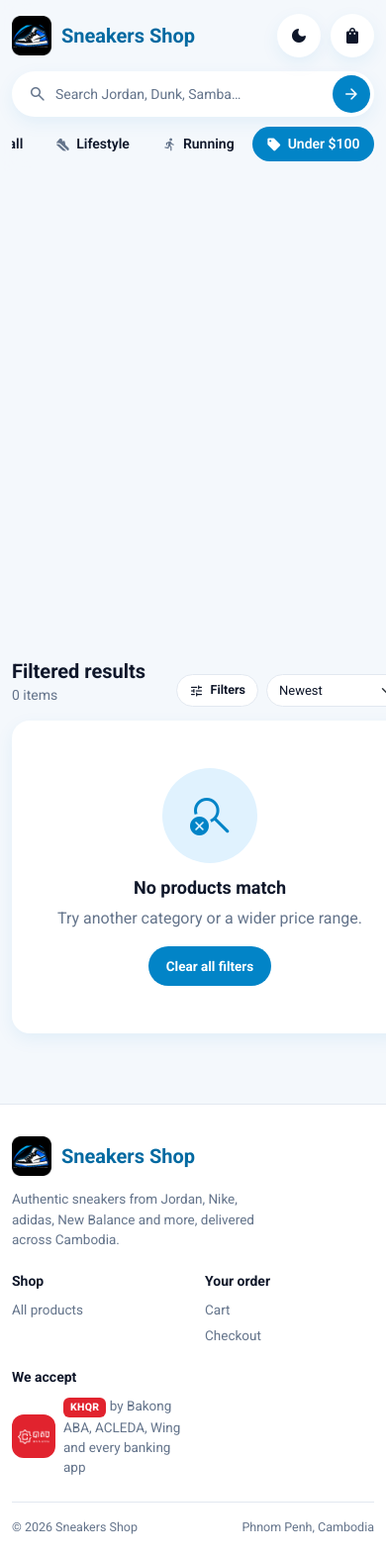
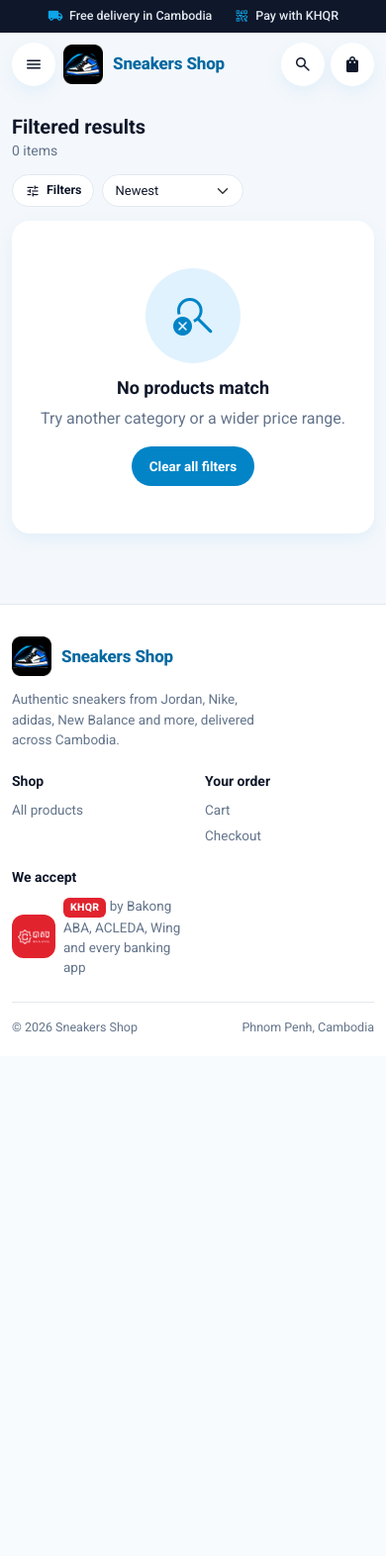
Before and after one commit to Vanchha16/ADV_PP_Final, a Flask app: page /?max=100 in a window 390 px wide; the page is wider, and only the part inside the window is pictured. Shown: that part at 99% size. After the commit the page ends 1045 px from the top of that part, so only its background shows below. Run offline with Flask 3, Linux system fonts and the light colour scheme; the visitor is signed in with stand-in values (Sample User, id 1); data that the repository does not hold is empty; parts of the project's set-up code (start-up, migrations or seed data) failed here and were passed over; some libraries are stand-ins or nearby versions.

Commit message:
Rebuild the store header
- Thin announcement strip: free delivery, KHQR, 100% authentic.
- One header row: logo, menu (Home, Basketball, Lifestyle, Running,
  Under $100) with an underline on the current section, and search /
  theme / cart buttons.
- Search opens as a bar under the header from the search icon (or the
  / key), closes with Esc, and stays open on search results.
- Phones get a menu button that slides in a panel with the sections,
  cart, dark mode switch and shop perks.
- Fix: on phones the hidden filter panel left a large empty gap above
  the products; it is now a proper slide-in panel that fits the screen.

```diff
--- a/shop/static/css/style.css
+++ b/shop/static/css/style.css
@@ -153,41 +153,81 @@ html.dark .switch { background: var(--line); }
 .switch-row input:focus-visible + .switch { outline: 2px solid var(--brand); outline-offset: 2px; }
 
 /* =========================================================== STORE */
+/* announcement strip above the header */
+.announce { background: var(--ink); color: #e2e8f0; font-size: 12.5px; font-weight: 500; }
+html.dark .announce { background: #05070a; color: #cbd5e1; }
+.announce-inner { display: flex; justify-content: center; align-items: center; gap: 22px; margin: 0; padding: 7px 0; flex-wrap: wrap; row-gap: 2px; }
+.announce-inner span { display: inline-flex; align-items: center; gap: 6px; white-space: nowrap; }
+.announce-inner .ms { color: var(--brand-light); }
+
+/* header: logo · menu · actions in one row */
 .topbar { position: sticky; top: 0; z-index: 1030; background: color-mix(in srgb, var(--page) 88%, transparent); backdrop-filter: blur(14px);
-  transition: box-shadow .25s ease; }
-.topbar.is-scrolled { box-shadow: 0 6px 20px rgba(2, 132, 199, .1); }
-.brandbar { display: flex; align-items: center; gap: 14px; padding: 14px 0; }
+  border-bottom: 1px solid transparent; transition: box-shadow .25s ease, border-color .25s ease; }
+.topbar.is-scrolled { box-shadow: 0 6px 20px rgba(2, 132, 199, .1); border-bottom-color: var(--line); }
+.navrow { display: flex; align-items: center; gap: 14px; min-height: 72px; }
 .brand { display: inline-flex; align-items: center; gap: 10px; text-decoration: none; color: var(--ink); flex: none; }
 .brand img { width: 40px; height: 40px; }
-.brand strong { display: block; font-size: 20px; font-weight: 700; line-height: 1.1; color: var(--brand-dark); }
+.brand strong { display: block; font-size: 20px; font-weight: 800; line-height: 1.1; color: var(--brand-dark); letter-spacing: -.01em; }
 html.dark .brand strong { color: var(--brand); }
 .brand small { display: block; font-size: 13px; color: var(--muted); }
-.search-pill { flex: 1; max-width: 560px; margin: 0 auto; display: flex; align-items: center; gap: 8px; background: var(--card);
-  border-radius: 999px; padding: 4px 4px 4px 16px; box-shadow: var(--shadow); }
+
+.mainnav { display: none; align-items: center; gap: 4px; margin: 0 auto; }
+.mainnav a { position: relative; padding: 10px 14px; color: var(--ink); font-weight: 600; font-size: 15px; text-decoration: none;
+  border-radius: 10px; transition: color .2s ease, background-color .2s ease; }
+.mainnav a::after { content: ""; position: absolute; left: 14px; right: 14px; bottom: 3px; height: 3px; border-radius: 3px;
+  background: currentColor; transform: scaleX(0); transition: transform .25s cubic-bezier(.22, 1, .36, 1); }
+.mainnav a:hover { color: var(--brand); }
+.mainnav a:hover::after { transform: scaleX(.5); }
+.mainnav a.active { color: var(--brand); }
+.mainnav a.active::after { transform: scaleX(1); }
+.mainnav a.deal { color: var(--coral); }
+.mainnav a:focus-visible { outline: 2px solid var(--brand); outline-offset: 2px; }
+@media (min-width: 992px) { .mainnav { display: flex; } }
+
+.bar-actions { display: flex; gap: 10px; margin-left: auto; }
+@media (min-width: 992px) { .mainnav + .bar-actions { margin-left: 0; } }
+.round-btn[aria-expanded="true"] { background: var(--brand); color: var(--brand-on); }
+
+/* search opens under the bar */
+.search-panel { padding: 0 0 14px; }
+.search-panel:not([hidden]) { animation: rise .3s cubic-bezier(.22, 1, .36, 1) both; }
+.search-pill { max-width: 640px; margin: 0 auto; display: flex; align-items: center; gap: 8px; background: var(--card);
+  border-radius: 999px; padding: 4px 4px 4px 16px; box-shadow: var(--shadow); border: 1px solid var(--line); }
+.search-pill:focus-within { border-color: var(--brand); }
 .search-pill > .ms { color: var(--muted); }
-.search-pill input { flex: 1; border: 0; outline: 0; background: transparent; color: var(--ink); font-size: 14px; padding: 8px 0; min-width: 0; }
+.search-pill input { flex: 1; border: 0; outline: 0; background: transparent; color: var(--ink); font-size: 15px; padding: 9px 0; min-width: 0; }
 .search-pill input::placeholder { color: var(--muted); }
-.search-pill button { width: 38px; height: 38px; border-radius: 50%; border: 0; background: var(--brand); color: var(--brand-on); display: grid; place-items: center; flex: none; }
-.bar-actions { display: flex; gap: 10px; margin-left: auto; }
-@media (max-width: 767.98px) {
-  .brandbar { flex-wrap: wrap; }
-  .search-pill { order: 3; flex-basis: 100%; max-width: none; }
-  .brand small { display: none; }
+.search-pill button { width: 40px; height: 40px; border-radius: 50%; border: 0; background: var(--brand); color: var(--brand-on); display: grid; place-items: center; flex: none; }
+
+@media (max-width: 575.98px) {
+  .navrow { gap: 8px; min-height: 64px; }
+  .brand strong { font-size: 17px; }
+  .bar-actions { gap: 6px; }
+  .bar-actions [data-theme-toggle] { display: none; }  /* theme switch lives in the menu on phones */
 }
 
-/* header menu: shop sections */
-.mainnav { display: flex; gap: 4px; overflow-x: auto; scrollbar-width: none; margin: -4px 0 0; padding: 0 0 10px; }
-.mainnav::-webkit-scrollbar { display: none; }
-.mainnav a { flex: none; display: inline-flex; align-items: center; gap: 6px; padding: 7px 14px; border-radius: 999px;
-  color: var(--ink); font-weight: 600; font-size: 14px; text-decoration: none; transition: background-color .2s ease, color .2s ease; }
-.mainnav a .ms { color: var(--muted); transition: color .2s ease; }
-.mainnav a:hover { background: var(--card); color: var(--brand); }
-.mainnav a:hover .ms { color: var(--brand); }
-.mainnav a.active { background: var(--brand); color: var(--brand-on); }
-.mainnav a.active .ms { color: inherit; }
-.mainnav a.deal:not(.active) { color: var(--coral); }
-.mainnav a.deal:not(.active) .ms { color: var(--coral); }
-.mainnav a:focus-visible { outline: 2px solid var(--brand); outline-offset: 2px; }
+/* phone menu (slides in from the left) */
+.site-menu { --bs-offcanvas-width: min(86vw, 340px); --bs-offcanvas-bg: var(--page); --bs-offcanvas-color: var(--ink); border-right: 0 !important; }
+.site-menu .offcanvas-header { padding: 16px 18px; border-bottom: 1px solid var(--line); justify-content: space-between; gap: 12px; }
+.site-menu .offcanvas-body { padding: 14px 14px 24px; display: flex; flex-direction: column; gap: 16px; }
+.menu-list { display: grid; gap: 4px; }
+.menu-list a { display: flex; align-items: center; gap: 12px; padding: 10px 12px; border-radius: 16px; color: var(--ink);
+  font-weight: 600; font-size: 16px; text-decoration: none; transition: background-color .2s ease; }
+.menu-list .mi { width: 40px; height: 40px; border-radius: 12px; display: grid; place-items: center; background: var(--card); color: var(--brand); box-shadow: var(--shadow); }
+.menu-list .chev { margin-left: auto; color: var(--muted); }
+.menu-list a:hover { background: var(--card); }
+.menu-list a.active { background: var(--brand-tint); color: var(--brand-dark); }
+html.dark .menu-list a.active { color: var(--brand); }
+.menu-list a.deal .mi { color: var(--coral); }
+.menu-list a.active .mi { background: var(--brand); color: var(--brand-on); }
+.menu-cart { display: flex; align-items: center; gap: 10px; padding: 14px 16px; border-radius: 16px; background: var(--card); box-shadow: var(--shadow);
+  color: var(--ink); font-weight: 600; text-decoration: none; }
+.menu-cart .ms { color: var(--brand); }
+.menu-cart span:last-child { margin-left: auto; color: var(--muted); font-weight: 500; font-size: 13.5px; }
+.menu-perks { list-style: none; margin: auto 0 0; padding: 14px 6px 0; border-top: 1px solid var(--line); display: grid; gap: 10px; font-size: 13.5px; color: var(--muted); }
+.menu-perks li { display: flex; align-items: center; gap: 8px; }
+.menu-perks .ms { color: var(--brand); }
+.menu-theme { display: flex; align-items: center; justify-content: space-between; padding: 0 6px; font-weight: 600; }
 
 /* category pills (MA: Series Chips) */
 .pills { display: flex; gap: 8px; overflow-x: auto; padding: 4px 2px 10px; scrollbar-width: none; }
@@ -251,7 +291,7 @@ html.dark .brand strong { color: var(--brand); }
 @media (max-width: 991.98px) {
   .shop-layout { grid-template-columns: 1fr; gap: 0; }
   .filter-card { top: 0; }
-  .filter-card.offcanvas-lg { background: var(--card); color: var(--ink); }
+  .filter-card.offcanvas-lg { position: fixed; --bs-offcanvas-width: min(86vw, 340px); background: var(--card); color: var(--ink); }  /* slide-in panel, not in the page flow */
 }
 
 /* product card (MA: Product Card) */
--- a/shop/static/js/motion.js
+++ b/shop/static/js/motion.js
@@ -175,11 +175,24 @@
     }
   });
 
-  /* ---------- header menu: on phones, scroll the current section into view ---------- */
-  const navActive = document.querySelector('.mainnav a.active');
-  if (navActive) {
-    const nav = navActive.parentElement;
-    nav.scrollLeft = navActive.offsetLeft - (nav.clientWidth - navActive.offsetWidth) / 2;
+  /* ---------- header search: the icon opens a search bar under the header ---------- */
+  const searchBtn = document.querySelector('[data-search-toggle]');
+  const searchPanel = searchBtn && document.getElementById(searchBtn.getAttribute('aria-controls'));
+  if (searchPanel) {
+    const searchIcon = searchBtn.querySelector('[data-search-icon]');
+    const setSearch = (open) => {
+      searchPanel.hidden = !open;
+      searchBtn.setAttribute('aria-expanded', String(open));
+      searchIcon.textContent = open ? 'close' : 'search';
+      if (open) searchPanel.querySelector('input')?.focus();
+    };
+    searchBtn.addEventListener('click', () => setSearch(searchPanel.hidden));
+    document.addEventListener('keydown', e => {
+      if (e.key === 'Escape' && !searchPanel.hidden) { setSearch(false); searchBtn.focus(); }
+      if (e.key === '/' && searchPanel.hidden && !/input|textarea|select/i.test(document.activeElement?.tagName || '')) {
+        e.preventDefault(); setSearch(true);
+      }
+    });
   }
 
   /* ---------- admin sidebar (slides in below 992px) ---------- */
--- a/shop/templates/base.html
+++ b/shop/templates/base.html
@@ -11,19 +11,42 @@
 <body class="{% block body_class %}{% endblock %}">
 <a class="skip-link" href="#main">Skip to content</a>
 {% block layout %}
+{% set on_index = request.endpoint == 'public.index' %}
+{% set cur_cat = request.args.get('category') if on_index else None %}
+{% set cur_max = request.args.get('max') if on_index else None %}
+{% set nav_links = [
+  ("Home", "home", url_for('public.index'), on_index and not cur_cat and not cur_max and not request.args.get('q')),
+  ("Basketball", "sports_basketball", url_for('public.index', category='Basketball'), cur_cat == 'Basketball'),
+  ("Lifestyle", "steps", url_for('public.index', category='Lifestyle'), cur_cat == 'Lifestyle'),
+  ("Running", "directions_run", url_for('public.index', category='Running'), cur_cat == 'Running'),
+  ("Under $100", "sell", url_for('public.index', max=100), not cur_cat and cur_max == '100'),
+] %}
+<div class="announce">
+  <div class="container">
+    <p class="announce-inner">
+      <span>{{ icon("local_shipping", "ms-sm") }} Free delivery in Cambodia</span>
+      <span>{{ icon("qr_code_2", "ms-sm") }} Pay with KHQR</span>
+      <span class="d-none d-md-inline-flex">{{ icon("verified", "ms-sm") }} 100% authentic sneakers</span>
+    </p>
+  </div>
+</div>
 <header class="topbar" data-elevate>
   <div class="container">
-    <div class="brandbar">
+    <div class="navrow">
+      <button type="button" class="round-btn d-lg-none" data-bs-toggle="offcanvas" data-bs-target="#site-menu" aria-controls="site-menu" aria-label="Open menu">{{ icon("menu") }}</button>
       <a class="brand" href="{{ url_for('public.index') }}">
         <img src="{{ url_for('static', filename='img/logo.png') }}" alt="" width="40" height="40">
-        <span><strong>Sneakers Shop</strong><small>Hi there! Find your next pair.</small></span>
+        <strong>Sneakers Shop</strong>
       </a>
-      <form class="search-pill" action="{{ url_for('public.index') }}" role="search">
-        {{ icon("search") }}
-        <input type="search" name="q" value="{{ q or '' }}" placeholder="Search Jordan, Dunk, Samba…" aria-label="Search products" maxlength="100">
-        <button aria-label="Search">{{ icon("arrow_forward") }}</button>
-      </form>
+      <nav class="mainnav" aria-label="Shop sections">
+        {% for label, ico, href, active in nav_links %}
+        <a href="{{ href }}" class="{{ 'active' if active }}{{ ' deal' if loop.last }}" {% if active %}aria-current="page"{% endif %}>{{ label }}</a>
+        {% endfor %}
+      </nav>
       <div class="bar-actions">
+        <button type="button" class="round-btn" data-search-toggle aria-controls="site-search" aria-expanded="{{ 'true' if q else 'false' }}" aria-label="Search" title="Search">
+          <span class="ms" data-search-icon aria-hidden="true">{{ 'close' if q else 'search' }}</span>
+        </button>
         <button type="button" class="round-btn" data-theme-toggle aria-label="Switch light or dark theme" title="Light or dark theme">
           <span class="ms" data-theme-icon aria-hidden="true">dark_mode</span>
         </button>
@@ -33,23 +56,46 @@
         </a>
       </div>
     </div>
-    {% set on_index = request.endpoint == 'public.index' %}
-    {% set cur_cat = request.args.get('category') if on_index else None %}
-    {% set cur_max = request.args.get('max') if on_index else None %}
-    {% set links = [
-      ("Home", "home", url_for('public.index'), on_index and not cur_cat and not cur_max and not request.args.get('q')),
-      ("Basketball", "sports_basketball", url_for('public.index', category='Basketball'), cur_cat == 'Basketball'),
-      ("Lifestyle", "steps", url_for('public.index', category='Lifestyle'), cur_cat == 'Lifestyle'),
-      ("Running", "directions_run", url_for('public.index', category='Running'), cur_cat == 'Running'),
-      ("Under $100", "sell", url_for('public.index', max=100), not cur_cat and cur_max == '100'),
-    ] %}
-    <nav class="mainnav" aria-label="Shop sections">
-      {% for label, ico, href, active in links %}
-      <a href="{{ href }}" class="{{ 'active' if active }}{{ ' deal' if loop.last }}" {% if active %}aria-current="page"{% endif %}>{{ icon(ico, "ms-sm") }}{{ label }}</a>
+    <div class="search-panel" id="site-search" {% if not q %}hidden{% endif %}>
+      <form class="search-pill" action="{{ url_for('public.index') }}" role="search">
+        {{ icon("search") }}
+        <input type="search" name="q" value="{{ q or '' }}" placeholder="Search Jordan, Dunk, Samba…" aria-label="Search products" maxlength="100">
+        <button aria-label="Search">{{ icon("arrow_forward") }}</button>
+      </form>
+    </div>
+  </div>
+</header>
+
+<div class="offcanvas offcanvas-start site-menu" tabindex="-1" id="site-menu" aria-labelledby="site-menu-title">
+  <div class="offcanvas-header">
+    <a class="brand" href="{{ url_for('public.index') }}">
+      <img src="{{ url_for('static', filename='img/logo.png') }}" alt="" width="40" height="40">
+      <strong id="site-menu-title">Sneakers Shop</strong>
+    </a>
+    <button type="button" class="round-btn" data-bs-dismiss="offcanvas" aria-label="Close menu">{{ icon("close") }}</button>
+  </div>
+  <div class="offcanvas-body">
+    <nav class="menu-list" aria-label="Shop sections">
+      {% for label, ico, href, active in nav_links %}
+      <a href="{{ href }}" class="{{ 'active' if active }}{{ ' deal' if loop.last }}" {% if active %}aria-current="page"{% endif %}>
+        <span class="mi">{{ icon(ico) }}</span>{{ label }}{{ icon("chevron_right", "ms-sm chev") }}
+      </a>
       {% endfor %}
     </nav>
+    <a class="menu-cart" href="{{ url_for('public.view_cart') }}">{{ icon("shopping_bag") }} Your cart<span>{{ cart_count }} item{{ '' if cart_count == 1 else 's' }}</span></a>
+    <div class="menu-theme">
+      <span>Dark mode</span>
+      <button type="button" class="round-btn" data-theme-toggle aria-label="Switch light or dark theme" title="Light or dark theme">
+        <span class="ms" data-theme-icon aria-hidden="true">dark_mode</span>
+      </button>
+    </div>
+    <ul class="menu-perks">
+      <li>{{ icon("local_shipping", "ms-sm") }} Free delivery in Cambodia</li>
+      <li>{{ icon("qr_code_2", "ms-sm") }} Pay with KHQR from any banking app</li>
+      <li>{{ icon("verified", "ms-sm") }} 100% authentic sneakers</li>
+    </ul>
   </div>
-</header>
+</div>
 
 <main id="main" class="{% block main_class %}pb-4{% endblock %} page-enter">
   <div class="container">
```
Also changed, not shown: tests/test_shop.py (+9 -2 lines), 3 other files.
